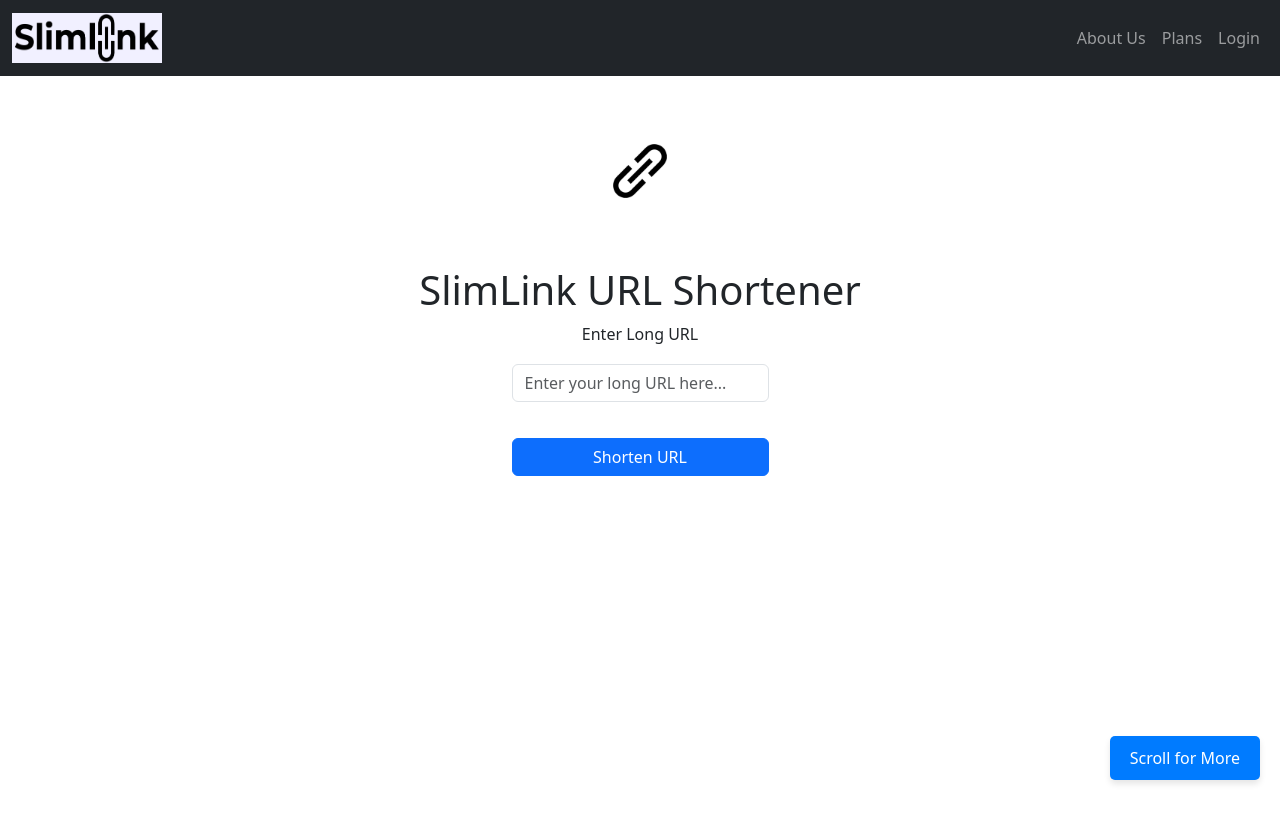
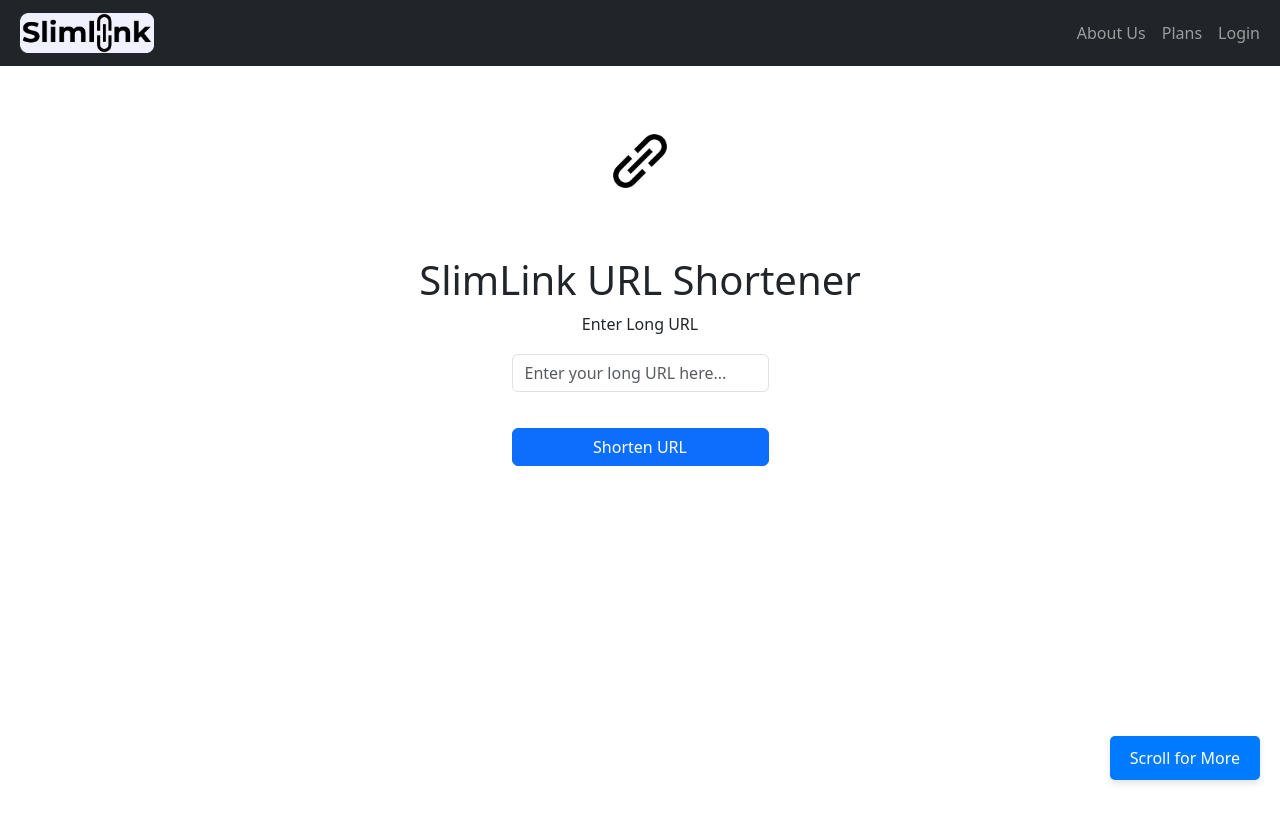
Before and after one commit to PranavDonepudi/SlimLink, a React (Create React App) app in the folder SlimLink/slimlink-frontend/: page / in a window 1280 px wide. Shown: the top 822 px of the page. Built offline with nearby package versions, Linux system fonts and the light colour scheme.

Commit message:
IMG change

```diff
--- a/SlimLink/slimlink-frontend/src/NavBar.js
+++ b/SlimLink/slimlink-frontend/src/NavBar.js
@@ -8,7 +8,8 @@ function NavBar() {
       <div className="container-fluid">
         {/* Insert the logo and apply the navbar-logo class */}
         <Link className="navbar-brand" to="/">
-          <img src={logo} alt="SlimLink Logo" style={{ width: '150px', height: '50px' }} />
+          <img src={logo} alt="SlimLink Logo" style={{ width: '150px', height: '40px', objectFit: 'contain' }}
+          />
         </Link>
         <button
           className="navbar-toggler"
```
Also changed, not shown: SlimLink/slimlink-frontend/src/IMG_6350.PNG, SlimLink/slimlink-frontend/src/IMG_63501.PNG (added).
